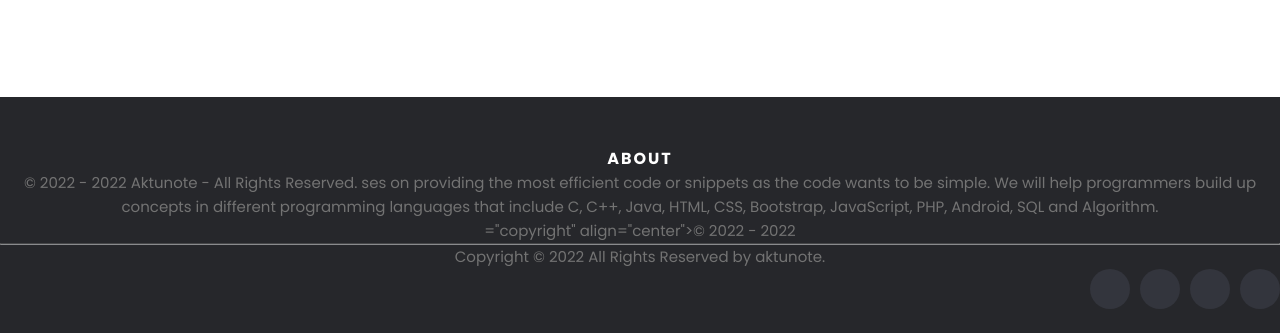
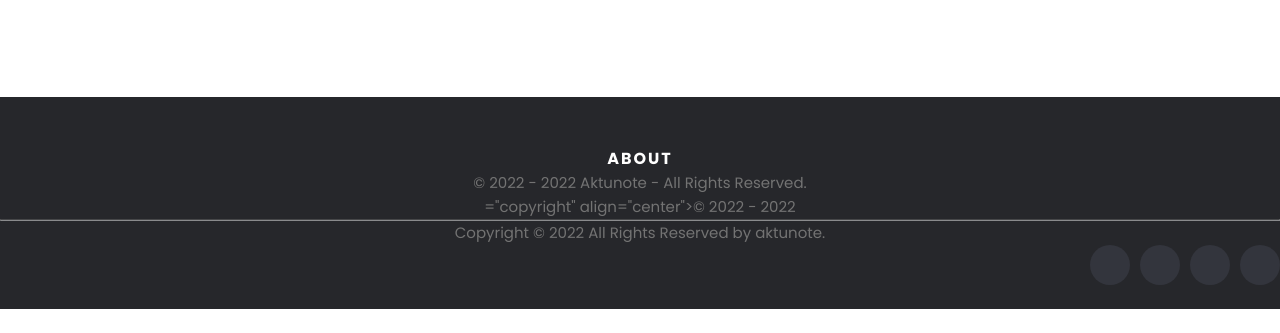
Before and after one commit to Tanishqchauan/Aktunotes.github.io, a plain HTML site: page index.html in a window 1280 px wide. Shown: the part 4671-5004 px from the top of the page. After the commit the page ends 4980 px from the top, so only its background shows below. Drawn offline with nearby package versions, Linux system fonts and the light colour scheme.

Commit message:
Update index.html
Signed-off-by: Tanishq chuahan <88074150+Tanishqchauan@users.noreply.github.com>

```diff
--- a/index.html
+++ b/index.html
@@ -141,7 +141,7 @@
       <div class="row">
         <div class="col-sm-12 col-md-6">
           <h6>About</h6>
-          <p class="text-justify">     © 2022 - 2022 Aktunote - All Rights Reserved. </i> ses on providing the most efficient code or snippets as the code wants to be simple. We will help programmers build up concepts in different programming languages that include C, C++, Java, HTML, CSS, Bootstrap, JavaScript, PHP, Android, SQL and Algorithm.</p>
+            <p class="text-justify">    © 2022 - 2022 Aktunote - All Rights Reserved.</p>
         <div> </div>="copyright" align="center">&copy; 2022 - 2022 </div>
         <script>
         (function(){
```
